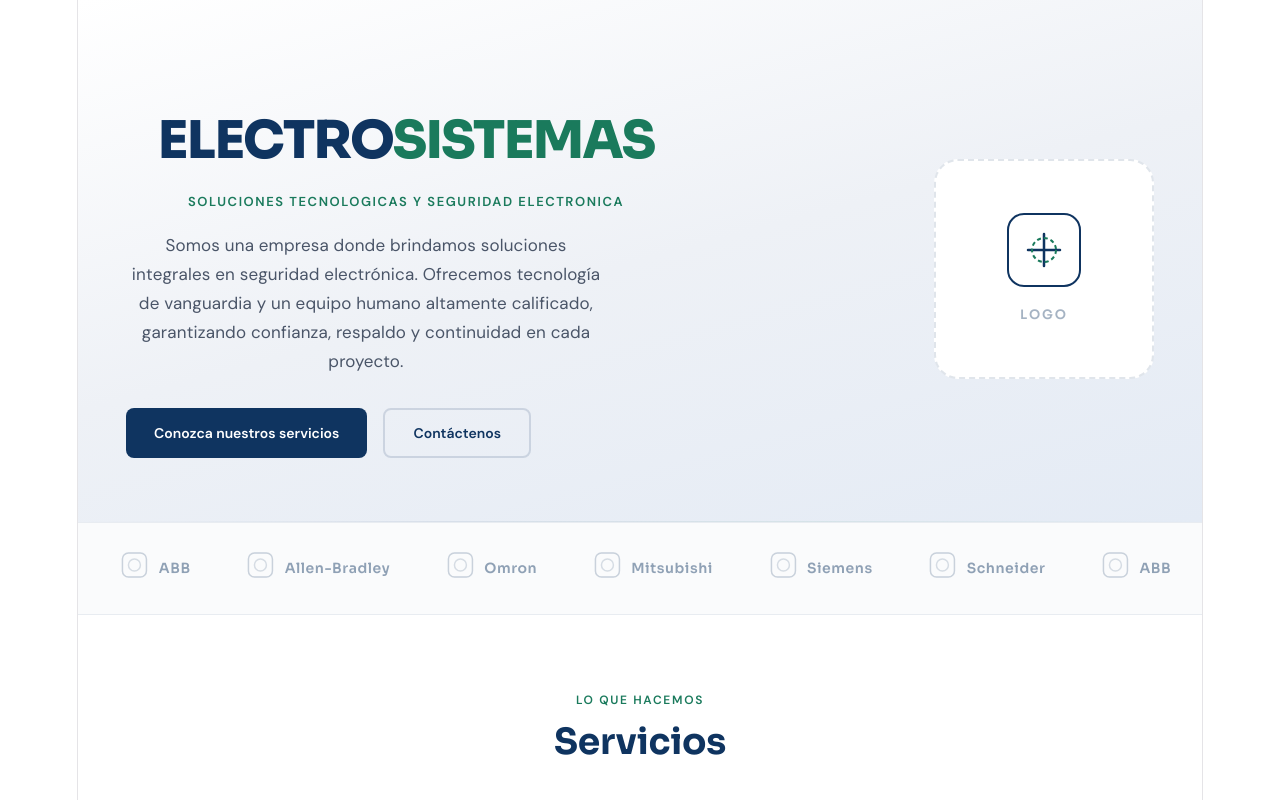
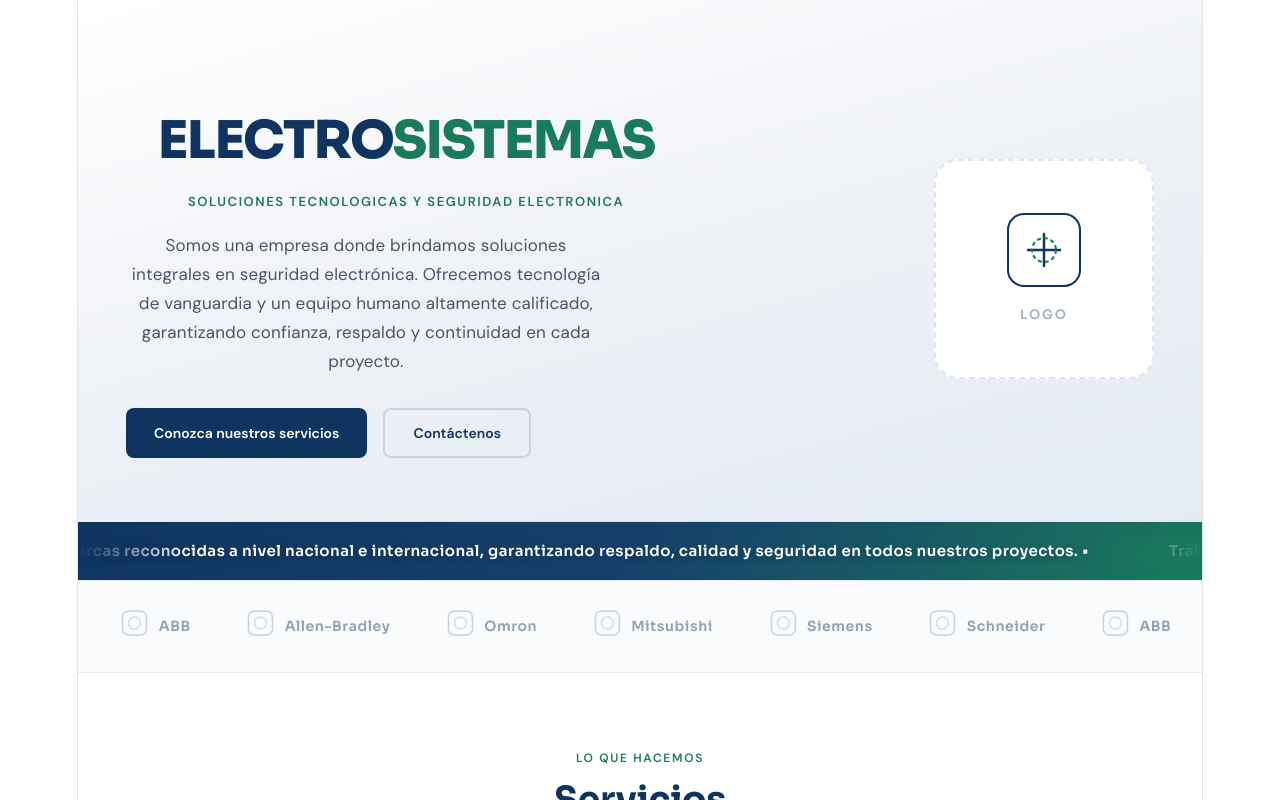
Before and after one commit to rogersx27/electrosistemas-web, a React (Vite) app: page / in a window 1280 px wide. Shown: the top 800 px of the page. Built offline with nearby package versions, Linux system fonts and the light colour scheme.

Commit message:
Add TV-style announcement component to landing page

```diff
--- a/src/electrosistemas-landing.jsx
+++ b/src/electrosistemas-landing.jsx
@@ -124,6 +124,28 @@ function Carousel({ items, accentColor }) {
   );
 }
 
+// ─── TV-Style Announcement ───
+function TVAnnouncement({ speed = 40 }) {
+  const text = "Trabajamos con marcas reconocidas a nivel nacional e internacional, garantizando respaldo, calidad y seguridad en todos nuestros proyectos.";
+
+  return (
+    <section style={styles.tvAnnouncementSection}>
+      <div style={styles.tvAnnouncementBg}>
+        <div style={{
+          ...styles.tvAnnouncementTrack,
+          animation: `tvScroll ${speed}s linear infinite`
+        }}>
+          {/* Duplicar contenido para loop infinito seamless */}
+          <span style={styles.tvAnnouncementText}>{text} •</span>
+          <span style={styles.tvAnnouncementText}>{text} •</span>
+        </div>
+        {/* Fade overlay for smooth edges */}
+        <div style={styles.tvAnnouncementFade} />
+      </div>
+    </section>
+  );
+}
+
 // ─── Infinite Brand Marquee ───
 function BrandMarquee() {
   // Duplicar marcas para efecto infinito
@@ -228,6 +250,9 @@ export default function ElectrosistemasLanding() {
         <div style={styles.heroGradient} />
       </header>
 
+      {/* ── TV Announcement ── */}
+      <TVAnnouncement />
+
       {/* ── Marcas ── */}
       <BrandMarquee />
 
@@ -309,6 +334,11 @@ const globalCSS = `
   * { margin: 0; padding: 0; box-sizing: border-box; }
 
   @keyframes marquee {
+    0% { transform: translateX(0); }
+    100% { transform: translateX(-50%); }
+  }
+
+  @keyframes tvScroll {
     0% { transform: translateX(0); }
     100% { transform: translateX(-50%); }
   }
@@ -437,6 +467,43 @@ const styles = {
     right: 0,
     height: 1,
     background: "linear-gradient(90deg, transparent, #0F346015, #1A7A5C15, transparent)"
+  },
+
+  // TV Announcement
+  tvAnnouncementSection: {
+    padding: "16px 0",
+    background: "linear-gradient(135deg, #0F3460 0%, #16406B 50%, #1A7A5C 100%)",
+    overflow: "hidden",
+    position: "relative"
+  },
+  tvAnnouncementBg: {
+    position: "relative",
+    overflow: "hidden",
+    width: "100%"
+  },
+  tvAnnouncementTrack: {
+    display: "flex",
+    width: "max-content"
+  },
+  tvAnnouncementText: {
+    fontFamily: "'Sora', sans-serif",
+    fontSize: 15,
+    fontWeight: 600,
+    color: "#FFFFFF",
+    letterSpacing: "0.03em",
+    whiteSpace: "nowrap",
+    textShadow: "0 2px 8px rgba(0,0,0,0.3)",
+    padding: "0 40px"
+  },
+  tvAnnouncementFade: {
+    position: "absolute",
+    top: 0,
+    left: 0,
+    right: 0,
+    bottom: 0,
+    background: "linear-gradient(90deg, rgba(15,52,96,1) 0%, transparent 10%, transparent 90%, rgba(26,122,92,1) 100%)",
+    pointerEvents: "none",
+    zIndex: 1
   },
 
   // Brands
```
